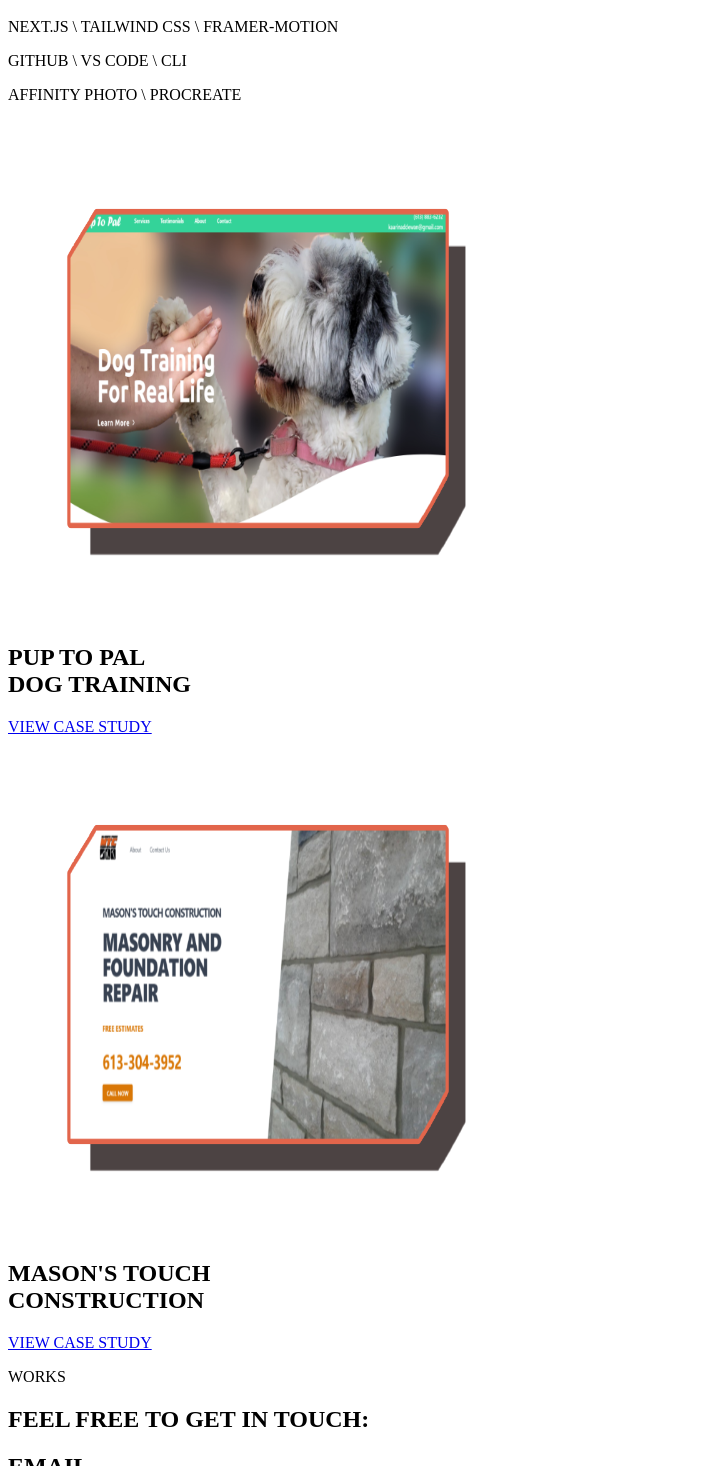
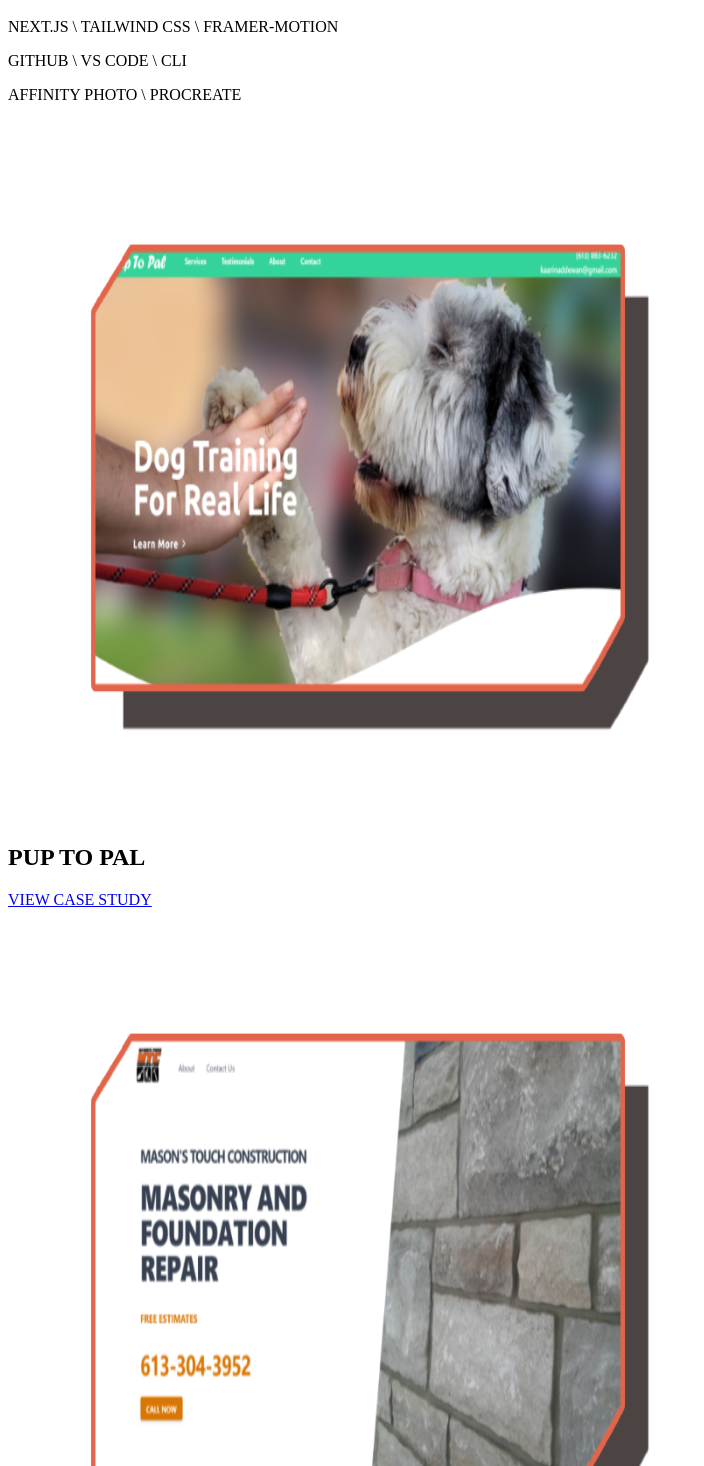
Before and after one commit to EMurrell/portfolio, a Next.js app: page / in a window 1280 px wide. Shown: the part 784-2250 px from the top of the page, without its empty margins (0-704 px from the left). Built offline with nearby package versions, Linux system fonts and the light colour scheme; a web font is replaced by a local one.

Commit message:
fix x-overflow

```diff
--- a/components/Contact.js
+++ b/components/Contact.js
@@ -11,40 +11,34 @@ export default function About() {
         id="Contact"
         className="flex flex-col items-center justify-center w-full bg-mybeige"
       >
-        {/* <div className="flex flex-row "> */}
-        {/* <div className="w-1/6 h-screen border-r-2 border-myblack">
-            <p className="text-base font-extrabold tracking-wider -rotate-90 mt-60 md:text-lg lg:text-xl text-myorange font-headline">
-              CONTACT
-            </p>
-          </div> */}
         <div>
           <h2 className="justify-center px-12 pt-24 pb-2 text-lg font-extrabold tracking-wide text-center md:pt-32 font-headline md:text-2xl lg:text-3xl text-myorange">
             FEEL FREE TO GET IN TOUCH:
           </h2>
         </div>
 
-        <div className="flex flex-col justify-center p-12 pb-24 text-center md:flex-row ">
-          <div className="flex-col px-12 py-4 ">
-            <h2 className="text-base font-extrabold tracking-wide transition duration-500 ease-in-out transform md:text-xl lg:text-2xl font-headline text-myblack hover:text-myblue hover:-translate-y-1 hover:scale-110">
+        <div className="flex flex-col justify-center p-10 pb-24 text-center md:flex-row ">
+          <div className="flex-col px-5 py-4 ">
+            <h2 className="text-base font-extrabold tracking-wide transition duration-500 ease-in-out transform md:text-lg lg:text-2xl font-headline text-myblack hover:text-myblue hover:-translate-y-1 hover:scale-110">
               EMAIL
             </h2>
-            <p className="text-sm font-bold tracking-wide md:text-lg lg:text-xl font-body text-midtone">
+            <p className="text-sm font-bold tracking-wide md:text-sm lg:text-lg font-body text-midtone">
               hello@EMurrell.com
             </p>
           </div>
-          <div className="flex-col px-12 py-4 text-base font-extrabold tracking-wide hover:text-myblue">
-            <h2 className="text-base font-extrabold tracking-wide transition duration-500 ease-in-out transform md:text-xl lg:text-2xl font-headline text-myblack hover:text-myblue hover:-translate-y-1 hover:scale-110">
+          <div className="flex-col px-5 py-4 text-base font-extrabold tracking-wide hover:text-myblue">
+            <h2 className="text-base font-extrabold tracking-wide transition duration-500 ease-in-out transform md:text-lg lg:text-2xl font-headline text-myblack hover:text-myblue hover:-translate-y-1 hover:scale-110">
               <a href="https://github.com/EMurrell">GITHUB</a>
             </h2>
-            <p className="text-sm font-bold tracking-wide md:text-lg lg:text-xl font-body text-midtone">
+            <p className="text-sm font-bold tracking-wide md:text-sm lg:text-lg font-body text-midtone">
               github.com/EMurrell
             </p>
           </div>
-          <div className="flex-col px-12 py-4 text-base font-extrabold tracking-wide hover:text-myblue">
-            <h2 className="text-base font-extrabold tracking-wide transition duration-500 ease-in-out transform md:text-xl lg:text-2xl font-headline text-myblack hover:text-myblue hover:-translate-y-1 hover:scale-110">
+          <div className="flex-col px-5 py-4 text-base font-extrabold tracking-wide hover:text-myblue">
+            <h2 className="text-base font-extrabold tracking-wide transition duration-500 ease-in-out transform md:text-lg lg:text-2xl font-headline text-myblack hover:text-myblue hover:-translate-y-1 hover:scale-110">
               <a href="https://twitter.com/MurrellWeb">TWITTER</a>
             </h2>
-            <p className="text-sm font-bold tracking-wide md:text-lg lg:text-xl font-body text-midtone">
+            <p className="text-sm font-bold tracking-wide md:text-sm lg:text-lg font-body text-midtone">
               twitter.com/MurrellWeb
             </p>
           </div>
--- a/components/Work.js
+++ b/components/Work.js
@@ -2,46 +2,45 @@ import Link from "next/link";
 
 export default function Work() {
   return (
-    <section id="Work" className="flex flex-col w-full h-screen bg-myblack">
+    <section id="Work" className="flex flex-col w-full bg-myblack">
       <div className="flex flex-row ">
-        <div className="flex flex-col justify-center w-5/6 h-screen border-r-2 border-mybeige">
+        <div className="flex flex-col justify-center w-5/6 border-r-2 border-mybeige">
           <div className="flex flex-col py-4 lg:flex-row">
-            <div className="px-4 lg:pl-24">
+            <div className="flex justify-center pl-4 lg:pl-24">
               <img
                 src="ptp-thumb.png"
                 alt="ptp case study"
-                height={500}
-                width={500}
+                height={700}
+                width={700}
               />
             </div>
-            <div className="flex flex-col justify-center px-16 py-4">
-              <h1 className="self-center p-4 text-sm font-extrabold text-center md:text-base text-mybeige font-headline">
+            <div className="flex flex-col justify-center text-center lg:text-left">
+              <h1 className="py-2 pl-4 text-sm font-extrabold md:text-base text-mybeige font-headline">
                 PUP TO PAL <br />
-                DOG TRAINING
               </h1>
               <Link href="/ptp">
-                <a className="self-center text-sm font-extrabold tracking-wide transition duration-500 ease-in-out transform hover:-translate-y-1 hover:scale-110 font-body text-myorange hover:text-myblue">
+                <a className="pb-6 pl-4 text-sm font-extrabold tracking-wide transition duration-500 ease-in-out transform hover:-translate-y-1 hover:scale-110 font-body text-myorange hover:text-myblue">
                   VIEW CASE STUDY
                 </a>
               </Link>
             </div>
           </div>
           <div className="flex flex-col py-4 lg:flex-row">
-            <div className="px-4 lg:pl-24">
+            <div className="flex justify-center pl-4 lg:pl-24">
               <img
                 src="mtc-thumb.png"
                 alt="mtc case study"
-                height={500}
-                width={500}
+                height={700}
+                width={700}
               />
             </div>
-            <div className="flex flex-col justify-center px-16 ">
-              <h1 className="self-center p-4 text-sm font-extrabold text-center md:text-base text-mybeige font-headline">
-                MASON'S TOUCH <br />
-                CONSTRUCTION
+            <div className="flex flex-col justify-center text-center lg:text-left ">
+              <h1 className="py-2 pl-4 text-sm font-extrabold md:text-base text-mybeige font-headline">
+                MASON'S <br />
+                TOUCH <br />
               </h1>
               <Link href="/mtc">
-                <a className="self-center text-sm font-extrabold tracking-wide transition duration-500 ease-in-out transform hover:-translate-y-1 hover:scale-110 font-body text-myorange hover:text-myblue">
+                <a className="pb-6 pl-4 text-sm font-extrabold tracking-wide transition duration-500 ease-in-out transform hover:-translate-y-1 hover:scale-110 font-body text-myorange hover:text-myblue">
                   VIEW CASE STUDY
                 </a>
               </Link>
@@ -49,7 +48,7 @@ export default function Work() {
           </div>
         </div>
 
-        <div className="w-1/6 h-screen pt-64 pr-4 ">
+        <div className="w-1/6 pt-64 pr-4 ">
           <p className="text-base font-extrabold tracking-wider rotate-90 md:text-lg lg:text-xl text-myorange font-headline">
             WORKS
           </p>
```
